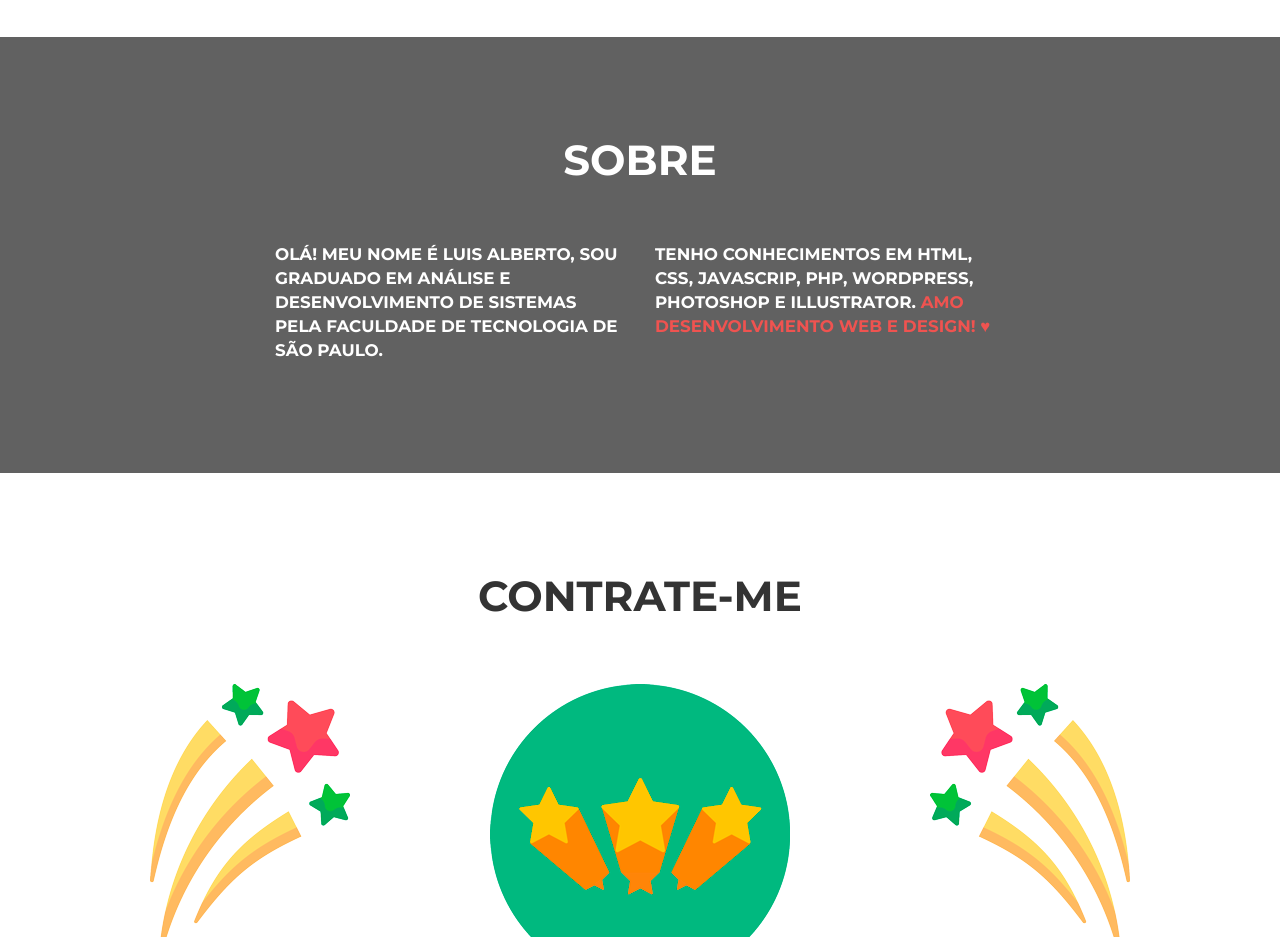
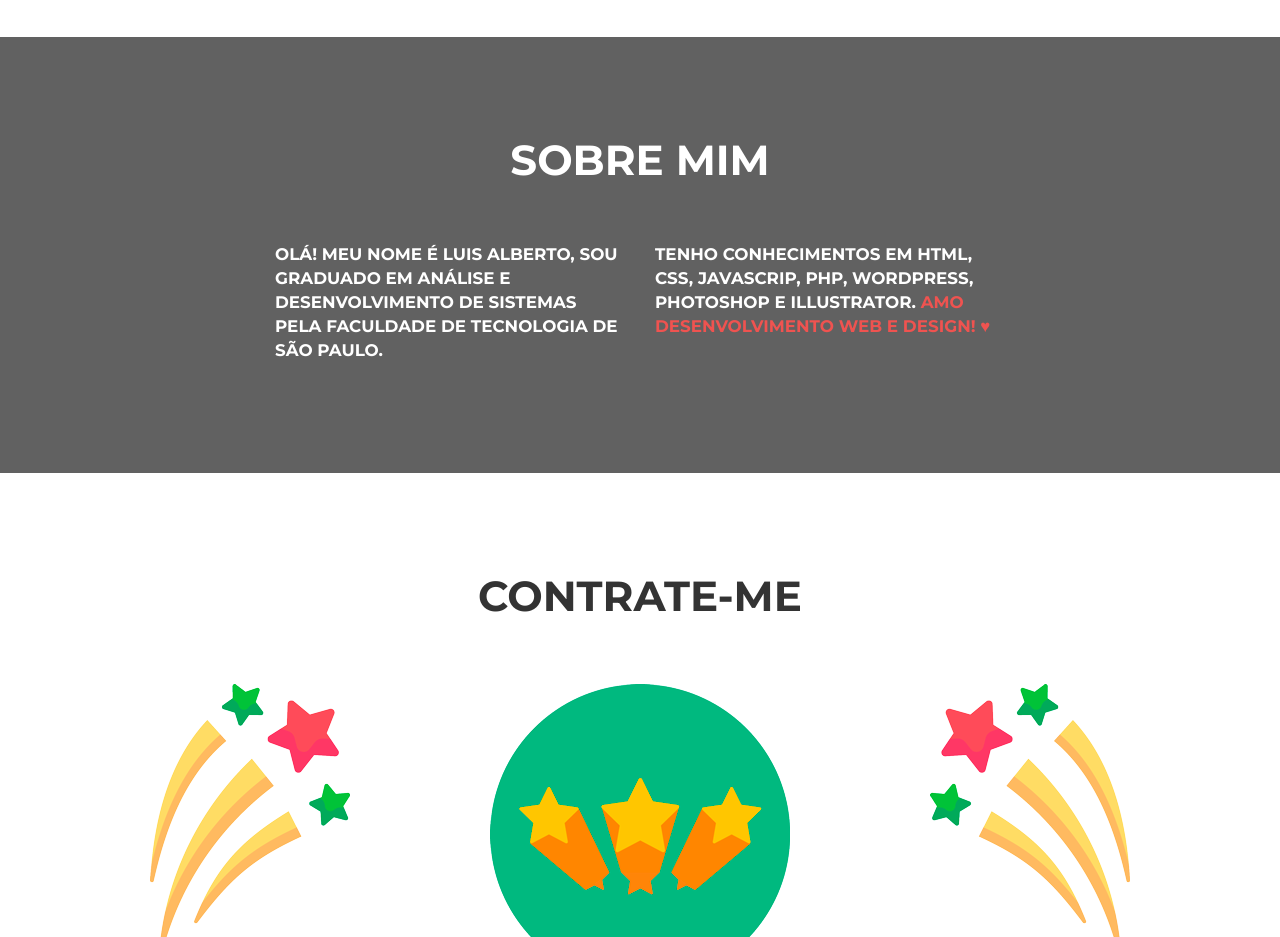
Before and after one commit to luisalbertonunes/meuSite, a plain HTML site: page index.html in a window 1280 px wide. Shown: the part 1320-2257 px from the top of the page. Drawn offline with Linux system fonts and the light colour scheme.

Commit message:
finalizado

```diff
--- a/index.html
+++ b/index.html
@@ -72,7 +72,7 @@
 		<!--SOBRE-->
 		<section id="sobre" class="sobre">
 			<div class="container">
-				<div class="row"><h2 class="sobre">Sobre<h2></div>
+				<div class="row"><h2 class="sobre">Sobre mim<h2></div>
 				<div class="row sobre">
 					<div class="col-lg-2"></div>
 					<div class="col-lg-4">
```
